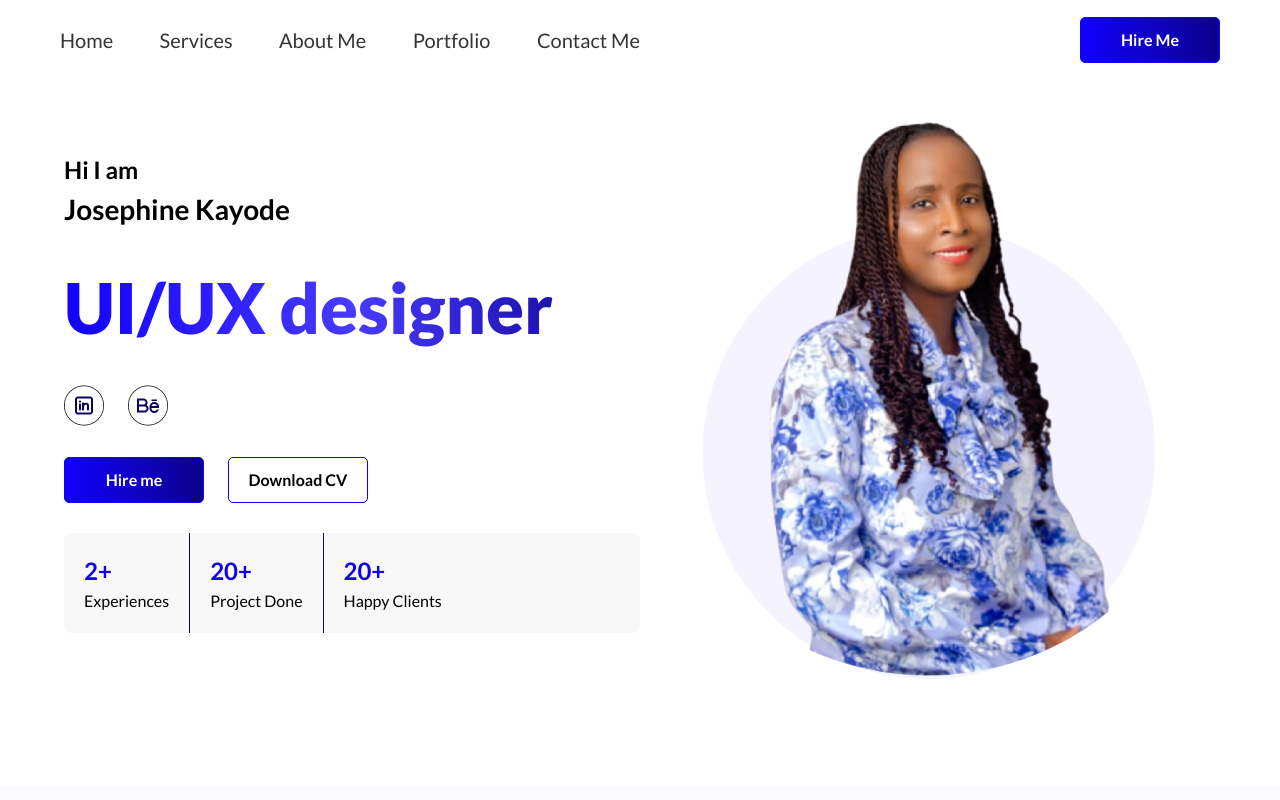
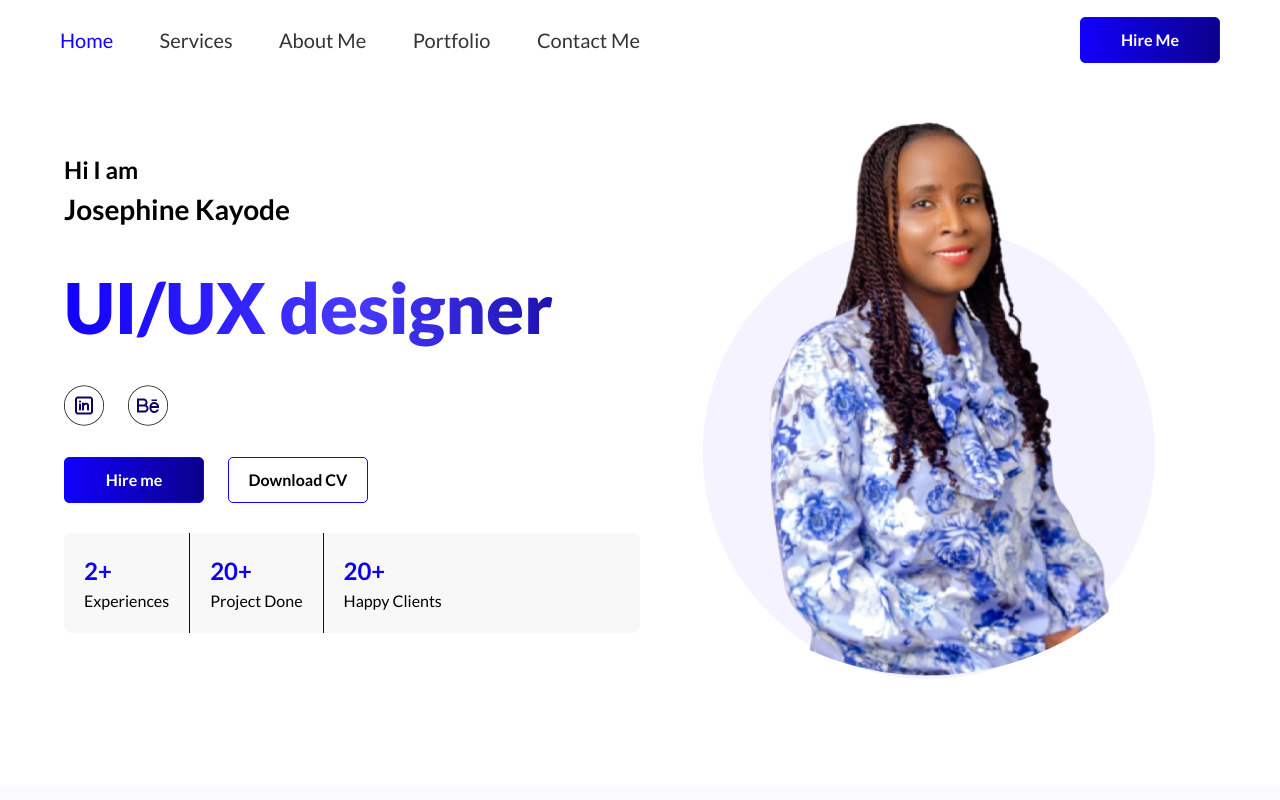
Before and after one commit to adewumi7109/josephineportfolio, a React (Vite) app: page / in a window 1280 px wide. Shown: the top 800 px of the page. Built offline with nearby package versions, Linux system fonts and the light colour scheme.

Commit message:
added nav active class

```diff
--- a/src/components/header/Header.jsx
+++ b/src/components/header/Header.jsx
@@ -1,29 +1,47 @@
-import React from 'react'
+import React, {useState, useEffect} from 'react'
 import './header.css'
 
+
 function Header() {
+ const [active, setActive] = useState(null)
+ const [activeHash, setActiveHash] = useState(window.location.hash);
+console.log(activeHash)
+ useEffect(() => {
+    const handleHashChange = () => {
+      setActiveHash(window.location.hash);
+    };
+
+    window.addEventListener("hashchange", handleHashChange);
+
+    return () => {
+      window.removeEventListener("hashchange", handleHashChange);
+    };
+  }, []);
+
+
+
   return (
     <div className='wrapper'>
         <nav>
             <ul>
-               <a href="">
-               <li> Home</li>
+               <a href="#"  className={activeHash === "" ? "active" : ""}>
+               <li > Home</li>
                </a>
-               <a href="#services">
+               <a   href="#services"  className={activeHash === "#services" ? "active" : ""}>
                <li> Services</li>
                </a>
-               <a href="#about">
+               <a href="#about" className={activeHash === "#about" ? "active" : ""}>
                <li> About Me</li>
                </a>
-               <a href="#portfolio">
+               <a href="#portfolio" className={activeHash === "#portfolio" ? "active" : ""}>
                <li> Portfolio</li>
                </a>
-               <a href="#contact">
+               <a href="#contact" className={activeHash === "#contact" ? "active" : ""}>
                <li> Contact Me</li>
                </a>
             </ul>
 
-            <a className='primary-btn' href="">Hire Me</a>
+            <a className='primary-btn' href="#contact">Hire Me</a>
         </nav>
         <header>
             <div className='left'>
--- a/src/components/header/header.css
+++ b/src/components/header/header.css
@@ -24,6 +24,9 @@ nav ul a{
     color: #343434;
     text-decoration: none;
     font-size: 20px;
+}
+.active{
+ color: #1100FD;
 }
 header{
     display: flex;
```
Also changed, not shown: src/App.jsx (line endings or trailing spaces).
